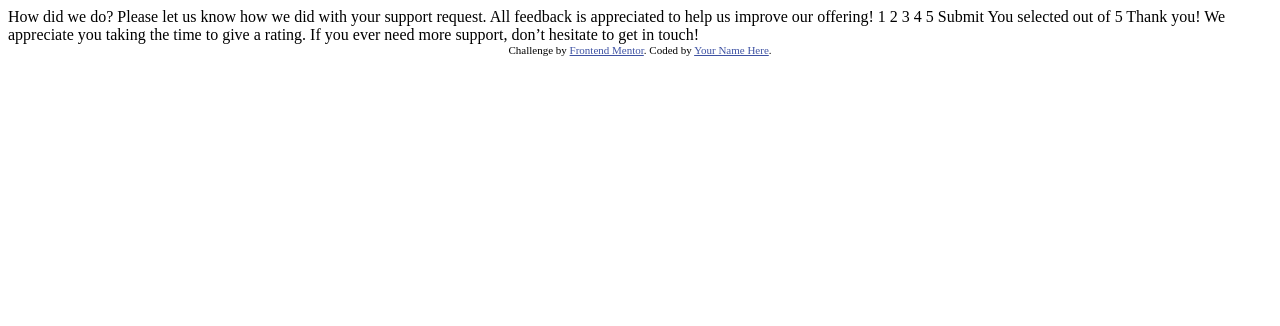
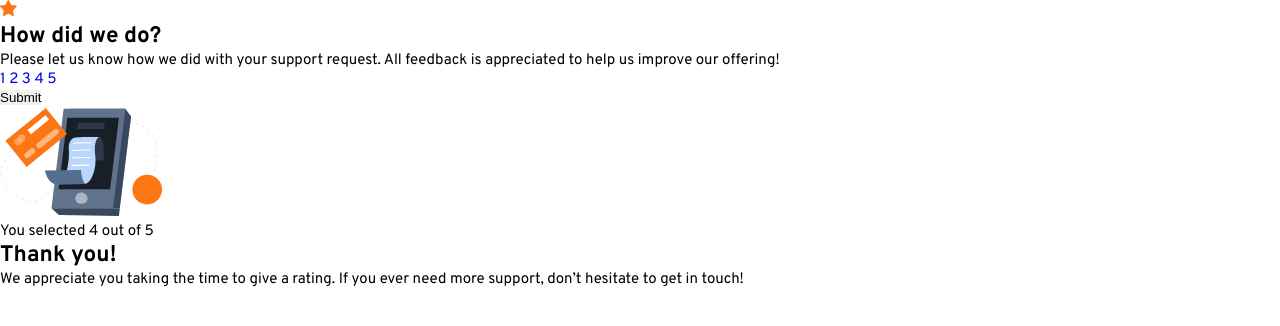
Before and after one commit to ornel77/interactive-rating-component, a plain HTML site: page index.html in a window 1280 px wide. Drawn offline with Linux system fonts and the light colour scheme.

Commit message:
Init HTML and CSS

```diff
--- a/index.html
+++ b/index.html
@@ -5,45 +5,47 @@
   <meta name="viewport" content="width=device-width, initial-scale=1.0"> <!-- displays site properly based on user's device -->
 
   <link rel="icon" type="image/png" sizes="32x32" href="./images/favicon-32x32.png">
+  <link rel="stylesheet" href="./style.css">
 
   <title>Frontend Mentor | Interactive rating component</title>
-
-  <!-- Feel free to remove these styles or customise in your own stylesheet 👍 -->
-  <style>
-    .attribution { font-size: 11px; text-align: center; }
-    .attribution a { color: hsl(228, 45%, 44%); }
-  </style>
 </head>
 <body>
 
   <!-- Rating state start -->
-
-  How did we do?
-
-  Please let us know how we did with your support request. All feedback is appreciated
-  to help us improve our offering!
-
-  1 2 3 4 5
-
-  Submit
-
+  <div class="card card__rating">
+    <div class="card__icon">
+      <img src="./images/icon-star.svg" alt="star">
+    </div>
+    <div class="card__info-rating">
+      <h2 class="head__rating">How did we do?</h2>
+      <p class="desc__rating">Please let us know how we did with your support request. All feedback is appreciated
+  to help us improve our offering!</p>
+    </div>
+    <div class="ratings">
+      <a href="#" class="rating" id="rating1">1</a>
+      <a href="#" class="rating" id="rating2">2</a>
+      <a href="#" class="rating" id="rating3">3</a>
+      <a href="#" class="rating" id="rating4">4</a>
+      <a href="#" class="rating" id="rating5">5</a>
+    </div>
+    <button type="submit">Submit</button>
+  </div>
   <!-- Rating state end -->
 
   <!-- Thank you state start -->
-
-  You selected <!-- Add rating here --> out of 5
-
-  Thank you!
-
-  We appreciate you taking the time to give a rating. If you ever need more support,
-  don’t hesitate to get in touch!
-
+  <div class="card card__than">
+    <div class="card__image">
+      <img src="./images/illustration-thank-you.svg" alt="illustration-thank-you">
+    </div>
+    <p class="result">You selected <span class="number">4</span> out of 5</p>
+    <div class="card__info-thanks">
+      <h2 class="head__thanks">Thank you!</h2>
+      <p class="desc__thanks">We appreciate you taking the time to give a rating. If you ever need more support,
+  don’t hesitate to get in touch!</p>
+    </div>
+  </div>
   <!-- Thank you state end -->
 
-
-  <div class="attribution">
-    Challenge by <a href="https://www.frontendmentor.io?ref=challenge" target="_blank">Frontend Mentor</a>.
-    Coded by <a href="#">Your Name Here</a>.
-  </div>
+  <script src="./script.js"></script>
 </body>
 </html>
--- a/style.css
+++ b/style.css
@@ -0,0 +1,30 @@
+@import url('https://fonts.googleapis.com/css2?family=Overpass:wght@400;700&display=swap');
+
+:root {
+    --color-primary:hsl(25, 97%, 53%);
+    --color-white: hsl(0, 0%, 100%);
+    --color-light-gray: hsl(217, 12%, 63%);
+    --color-medium-gray: hsl(216, 12%, 54%);
+    --color-dark-blue: hsl(213, 19%, 18%);
+    --color-very-dark-blue: hsl(216, 12%, 8%);
+}
+
+
+* {
+    margin: 0;
+    padding: 0;
+    box-sizing: border-box;
+    border: 0;
+    outline: 0;
+    text-decoration: none;
+    list-style: none;
+}
+
+html {
+    font-size: 15px;
+}
+
+body {
+    height: 100vh;
+    font-family: 'Overpass', sans-serif;
+}
```
